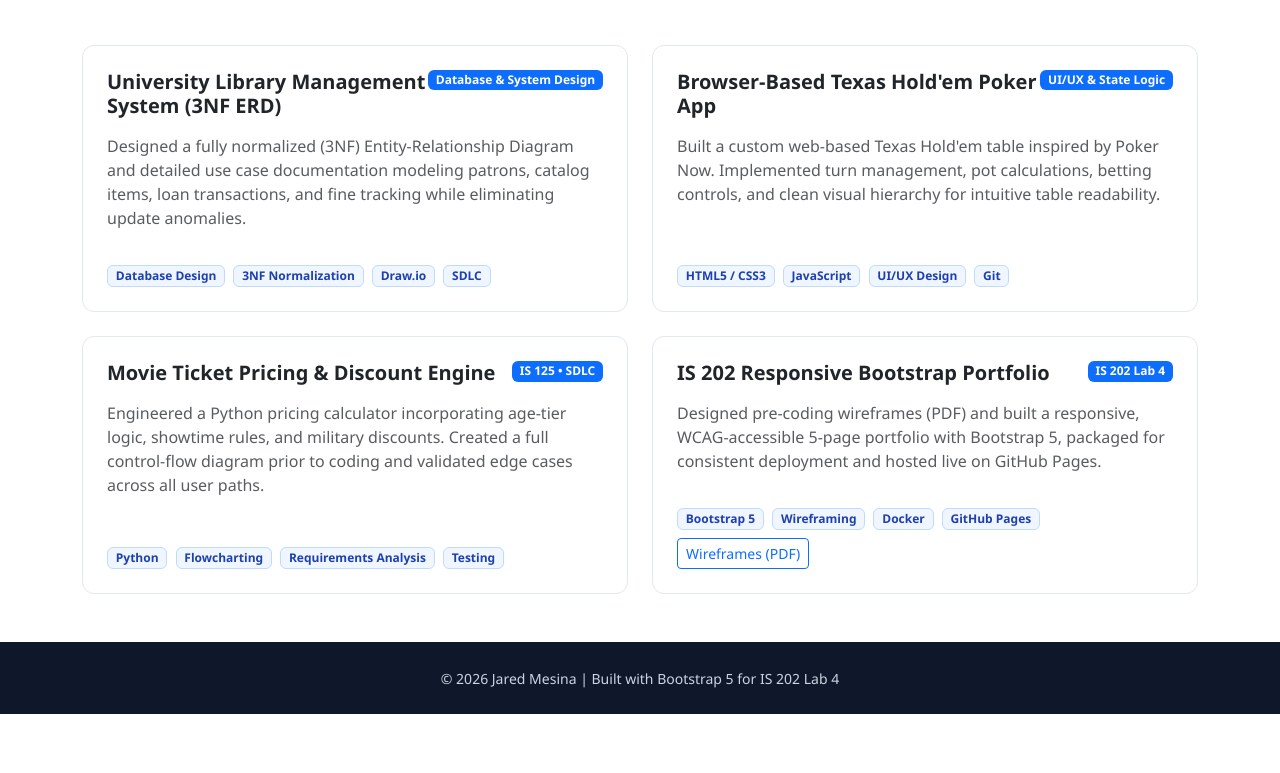
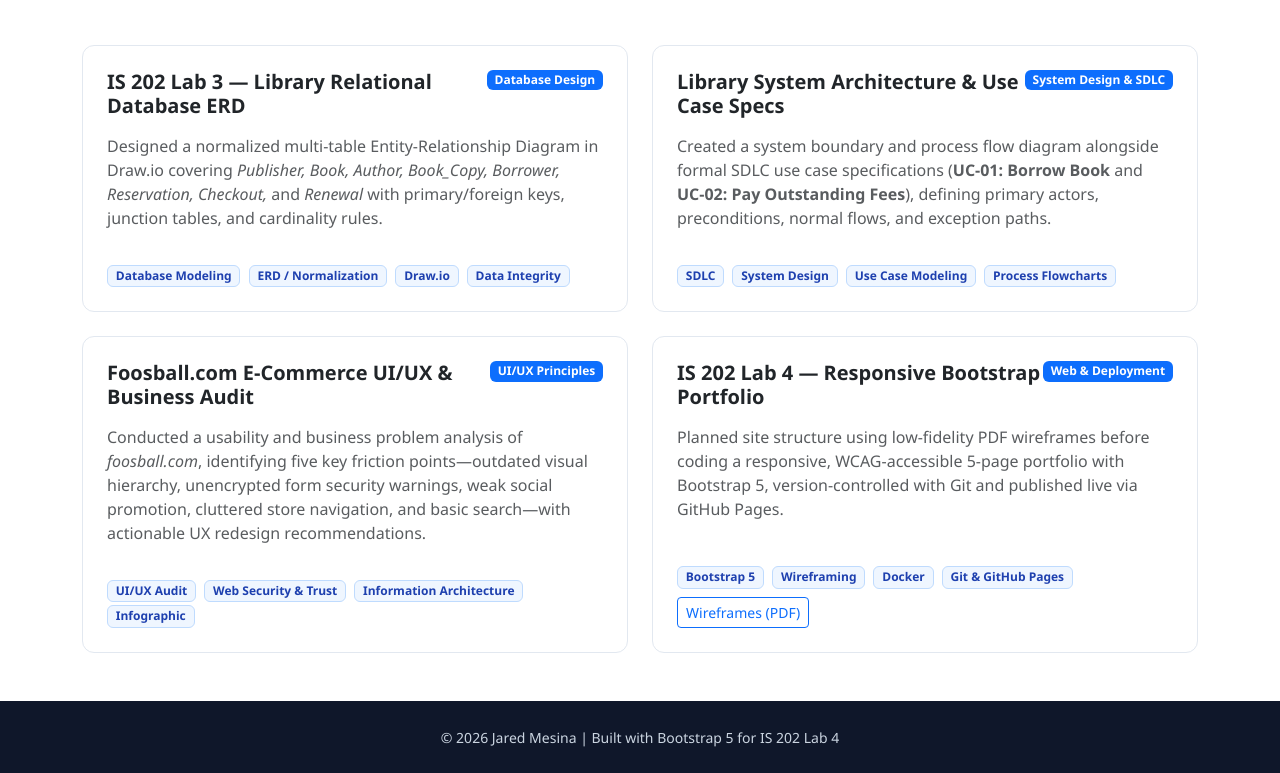
Before and after one commit to jmesina128/super-duper-octo-memory, a plain HTML site: page projects.html in a window 1280 px wide. Shown: the part 187-960 px from the top of the page. Before the commit the page ends 901 px from the top, so only its background shows below. Drawn offline with nearby package versions, Linux system fonts and the light colour scheme.

Commit message:
Update project descriptions and titles in HTML

```diff
--- a/projects.html
+++ b/projects.html
@@ -28,85 +28,85 @@
 
   <main class="py-5">
     <div class="container">
-      <h1 class="fw-bold mb-2">Featured Projects</h1>
-      <p class="text-muted mb-5">Academic and personal projects highlighting system design, database normalization, software logic, and UI/UX engineering.</p>
+      <h1 class="fw-bold mb-2">IS 202 & Systems Projects</h1>
+      <p class="text-muted mb-5">Coursework and systems analysis projects demonstrating SDLC planning, relational database modeling, use case design, and UI/UX evaluation.</p>
 
       <div class="row g-4">
-        <!-- Project 1 -->
+        <!-- Project 1: Lab 3 ERD -->
         <div class="col-md-6">
           <div class="card h-100 p-4">
             <div class="d-flex justify-content-between align-items-start mb-2">
-              <h2 class="h5 fw-bold mb-0">University Library Management System (3NF ERD)</h2>
-              <span class="badge bg-primary">Database & System Design</span>
+              <h2 class="h5 fw-bold mb-0">IS 202 Lab 3 — Library Relational Database ERD</h2>
+              <span class="badge bg-primary">Database Design</span>
             </div>
             <p class="text-muted mt-2">
-              Designed a fully normalized (3NF) Entity-Relationship Diagram and detailed use case documentation modeling patrons, catalog items, loan transactions, and fine tracking while eliminating update anomalies.
+              Designed a normalized multi-table Entity-Relationship Diagram in Draw.io covering <em>Publisher, Book, Author, Book_Copy, Borrower, Reservation, Checkout,</em> and <em>Renewal</em> with primary/foreign keys, junction tables, and cardinality rules.
             </p>
             <div class="mt-auto pt-3">
-              <span class="badge badge-tech me-1">Database Design</span>
-              <span class="badge badge-tech me-1">3NF Normalization</span>
+              <span class="badge badge-tech me-1">Database Modeling</span>
+              <span class="badge badge-tech me-1">ERD / Normalization</span>
               <span class="badge badge-tech me-1">Draw.io</span>
-              <span class="badge badge-tech">SDLC</span>
+              <span class="badge badge-tech">Data Integrity</span>
             </div>
           </div>
         </div>
 
-        <!-- Project 2 -->
+        <!-- Project 2: Library System Flowchart & Use Cases -->
         <div class="col-md-6">
           <div class="card h-100 p-4">
             <div class="d-flex justify-content-between align-items-start mb-2">
-              <h2 class="h5 fw-bold mb-0">Browser-Based Texas Hold'em Poker App</h2>
-              <span class="badge bg-primary">UI/UX & State Logic</span>
+              <h2 class="h5 fw-bold mb-0">Library System Architecture & Use Case Specs</h2>
+              <span class="badge bg-primary">System Design & SDLC</span>
             </div>
             <p class="text-muted mt-2">
-              Built a custom web-based Texas Hold'em table inspired by Poker Now. Implemented turn management, pot calculations, betting controls, and clean visual hierarchy for intuitive table readability.
+              Created a system boundary and process flow diagram alongside formal SDLC use case specifications (<strong>UC-01: Borrow Book</strong> and <strong>UC-02: Pay Outstanding Fees</strong>), defining primary actors, preconditions, normal flows, and exception paths.
             </p>
             <div class="mt-auto pt-3">
-              <span class="badge badge-tech me-1">HTML5 / CSS3</span>
-              <span class="badge badge-tech me-1">JavaScript</span>
-              <span class="badge badge-tech me-1">UI/UX Design</span>
-              <span class="badge badge-tech">Git</span>
+              <span class="badge badge-tech me-1">SDLC</span>
+              <span class="badge badge-tech me-1">System Design</span>
+              <span class="badge badge-tech me-1">Use Case Modeling</span>
+              <span class="badge badge-tech">Process Flowcharts</span>
             </div>
           </div>
         </div>
 
-        <!-- Project 3 -->
+        <!-- Project 3: Foosball.com Business & UI/UX Audit -->
         <div class="col-md-6">
           <div class="card h-100 p-4">
             <div class="d-flex justify-content-between align-items-start mb-2">
-              <h2 class="h5 fw-bold mb-0">Movie Ticket Pricing & Discount Engine</h2>
-              <span class="badge bg-primary">IS 125 • SDLC</span>
+              <h2 class="h5 fw-bold mb-0">Foosball.com E-Commerce UI/UX & Business Audit</h2>
+              <span class="badge bg-primary">UI/UX Principles</span>
             </div>
             <p class="text-muted mt-2">
-              Engineered a Python pricing calculator incorporating age-tier logic, showtime rules, and military discounts. Created a full control-flow diagram prior to coding and validated edge cases across all user paths.
+              Conducted a usability and business problem analysis of <em>foosball.com</em>, identifying five key friction points—outdated visual hierarchy, unencrypted form security warnings, weak social promotion, cluttered store navigation, and basic search—with actionable UX redesign recommendations.
             </p>
             <div class="mt-auto pt-3">
-              <span class="badge badge-tech me-1">Python</span>
-              <span class="badge badge-tech me-1">Flowcharting</span>
-              <span class="badge badge-tech me-1">Requirements Analysis</span>
-              <span class="badge badge-tech">Testing</span>
+              <span class="badge badge-tech me-1">UI/UX Audit</span>
+              <span class="badge badge-tech me-1">Web Security & Trust</span>
+              <span class="badge badge-tech me-1">Information Architecture</span>
+              <span class="badge badge-tech">Infographic</span>
             </div>
           </div>
         </div>
 
-        <!-- Project 4 -->
+        <!-- Project 4: IS 202 Lab 4 Portfolio -->
         <div class="col-md-6">
           <div class="card h-100 p-4">
             <div class="d-flex justify-content-between align-items-start mb-2">
-              <h2 class="h5 fw-bold mb-0">IS 202 Responsive Bootstrap Portfolio</h2>
-              <span class="badge bg-primary">IS 202 Lab 4</span>
+              <h2 class="h5 fw-bold mb-0">IS 202 Lab 4 — Responsive Bootstrap Portfolio</h2>
+              <span class="badge bg-primary">Web & Deployment</span>
             </div>
             <p class="text-muted mt-2">
-              Designed pre-coding wireframes (PDF) and built a responsive, WCAG-accessible 5-page portfolio with Bootstrap 5, packaged for consistent deployment and hosted live on GitHub Pages.
+              Planned site structure using low-fidelity PDF wireframes before coding a responsive, WCAG-accessible 5-page portfolio with Bootstrap 5, version-controlled with Git and published live via GitHub Pages.
             </p>
             <div class="mt-auto pt-3 d-flex flex-wrap justify-content-between align-items-center gap-2">
               <div>
                 <span class="badge badge-tech me-1">Bootstrap 5</span>
                 <span class="badge badge-tech me-1">Wireframing</span>
                 <span class="badge badge-tech me-1">Docker</span>
-                <span class="badge badge-tech">GitHub Pages</span>
+                <span class="badge badge-tech">Git & GitHub Pages</span>
               </div>
-              <a href="assets/wireframes.pdf" target="_blank" class="btn btn-outline-primary btn-sm">Wireframes (PDF)</a>
+              <a href="wireframes.pdf" target="_blank" class="btn btn-outline-primary btn-sm">Wireframes (PDF)</a>
             </div>
           </div>
         </div>
```
